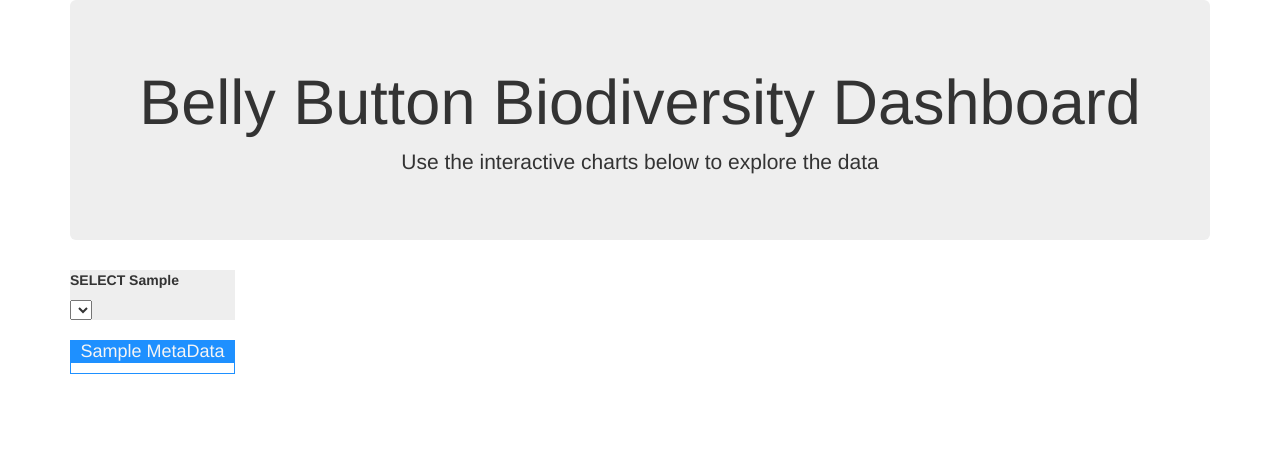
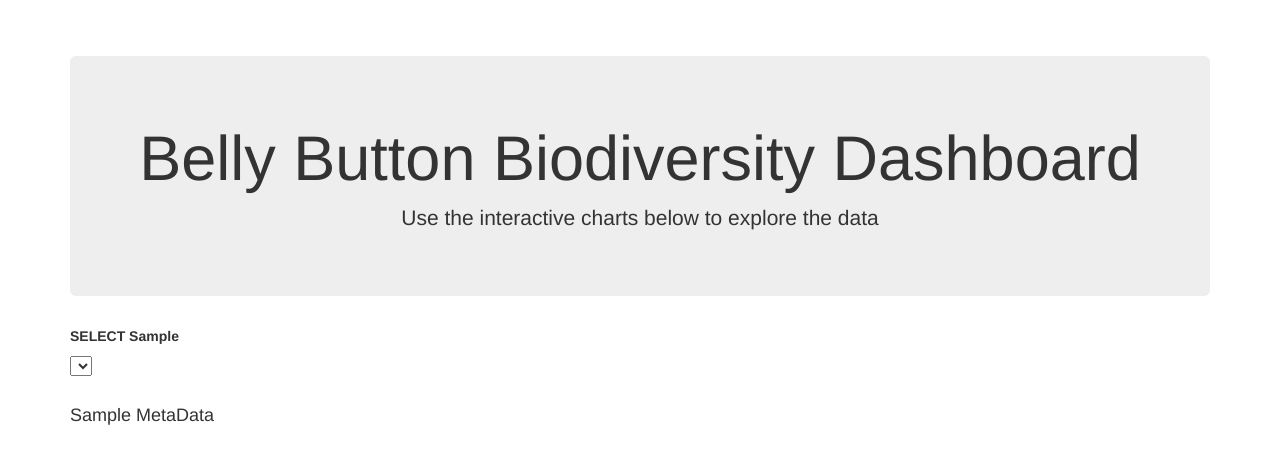
Before and after one commit to stsoiasue/Belly_Button_Diversity_Dashboard, a Flask app: page / in a window 1280 px wide. Shown: the top 464 px of the page. Run offline with Flask 2, Linux system fonts and the light colour scheme; lists and menus that the app fills with data are empty; some libraries are stand-ins or nearby versions.

Commit message:
add css styling to plots and page

```diff
--- a/app/static/css/style.css
+++ b/app/static/css/style.css
@@ -1,16 +1,38 @@
-#metaContainer {
-    border: 1px solid dodgerblue
+/*!
+ * Start Bootstrap - Portfolio Item (https://startbootstrap.com/template-overviews/portfolio-item)
+ * Copyright 2013-2017 Start Bootstrap
+ * Licensed under MIT (https://github.com/BlackrockDigital/startbootstrap-portfolio-item/blob/master/LICENSE)
+ */
+
+body {
+  padding-top: 54px;
 }
 
-#dropdownDiv {
-    background-color: #eee
+@media (min-width: 992px) {
+  body {
+    padding-top: 56px;
+  }
 }
 
-h4 {
-    margin: 0%;
-    padding: 0%;
-    background-color: dodgerblue;
-    border: 1px solid dodgerblue;
-    color: whitesmoke;
-    text-align: center
+.bg-head-foot{
+  /* background: linear-gradient(to bottom right, blue, aqua) */
+  /* background: linear-gradient(to bottom right, black, gray) */
+  background: black
 }
+
+.section_title{
+  text-align: center
+}
+
+.background{
+  /* background-color: whitesmoke */
+  background: linear-gradient(to bottom right, #0d0d0d, gray)
+}
+
+.img-fluid{
+  box-shadow: 0 4px 8px 0 rgba(0, 0, 0, 0.5), 0 6px 20px 0 rgba(0, 0, 0, 0.5)
+}
+
+.text{
+  color: ghostwhite
+}
```
